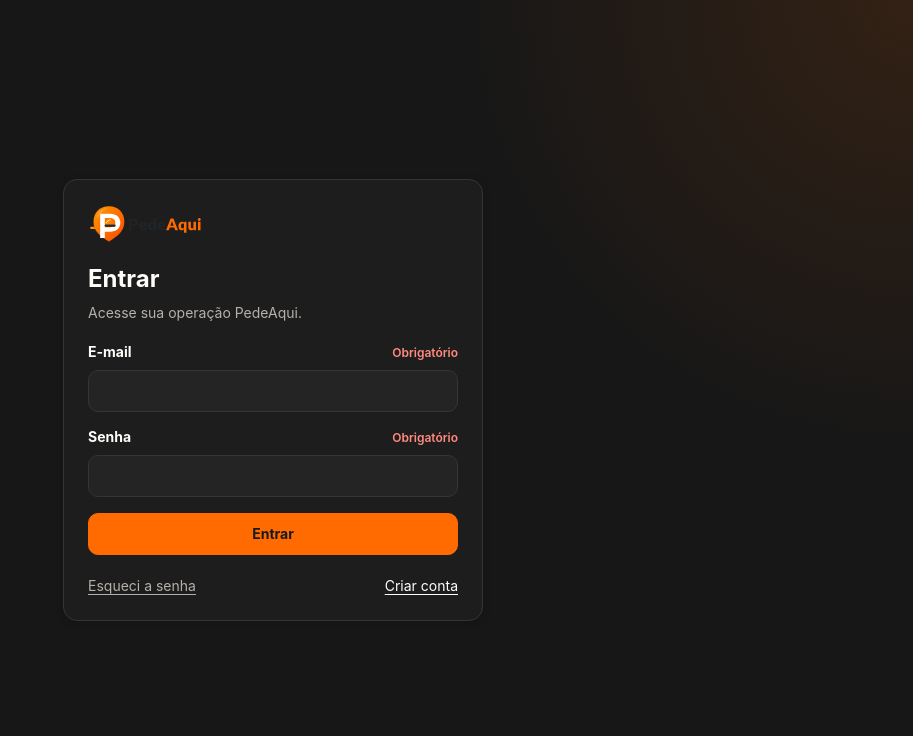
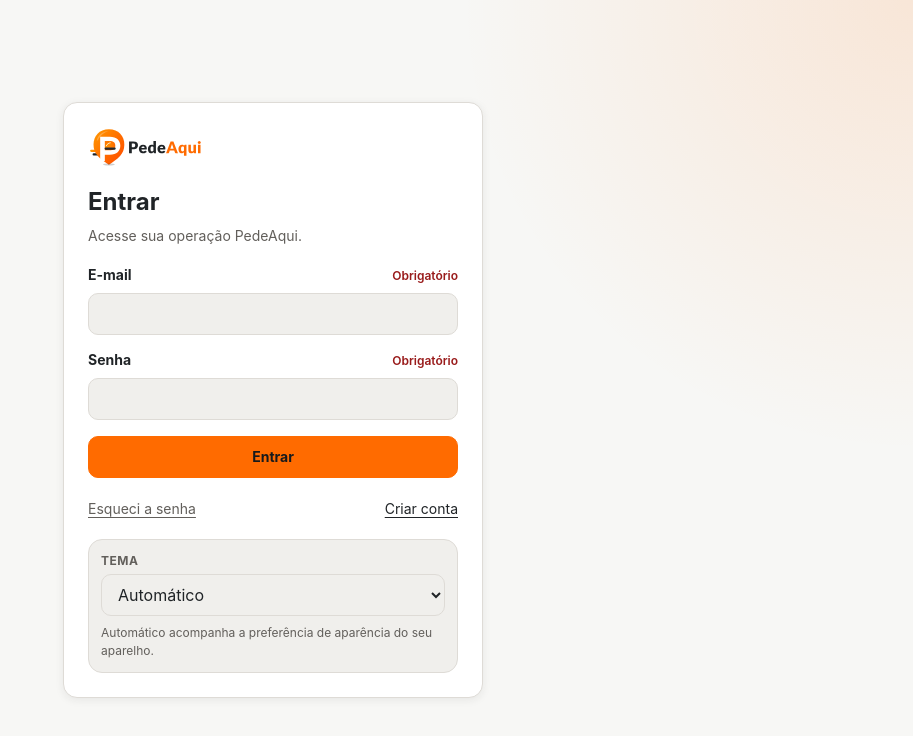
Before and after one commit to wesley956/PedeAqui, a Next.js app: page /login in a window 1280 px wide. Shown: the top 736 px of the page, without its empty margins (367-1280 px from the left). Built offline with nearby package versions, Linux system fonts and the light colour scheme.

Commit message:
Adicionar temas claro, escuro e automático
Disponibiliza os modos claro, escuro e automático no login, no topo do painel e em Configurações, preservando a escolha no dispositivo.

```diff
--- a/src/app/(app)/configuracoes/page.tsx
+++ b/src/app/(app)/configuracoes/page.tsx
@@ -2,6 +2,7 @@ import Link from "next/link";
 import { PERMISSIONS } from "@/server/access/permissions";
 import { NavigationAccessService } from "@/server/access/navigation-access-service";
 import styles from "./settings-hub.module.css";
+import { ThemeSelector } from "@/components/theme/theme-selector";
 
 type SettingsGroup = "Estabelecimento" | "Operação" | "Canais e integrações";
 const storeSettings = [
@@ -26,6 +27,7 @@ export default async function SettingsPage() {
   const groups = (Object.keys(groupDescriptions) as SettingsGroup[]).map((group) => ({ group, items: settings.filter((item) => item.group === group) })).filter(({ items }) => items.length > 0);
   return <section className={styles.root}>
     <header className={styles.header}><h1>Configurações</h1><p className="muted">Um único ponto de entrada para parâmetros da unidade. Cada cartão continua apontando para a rota e a fonte de verdade já existentes.</p></header>
+    <section className={styles.section} aria-labelledby="settings-appearance-title"><div className={styles.sectionHeader}><h2 id="settings-appearance-title">Aparência</h2><p className="muted">Escolha como o PedeAqui aparece neste dispositivo.</p></div><ThemeSelector /></section>
     {groups.map(({ group, items }) => <section key={group} className={styles.section} aria-labelledby={`settings-${group}`}><div className={styles.sectionHeader}><h2 id={`settings-${group}`}>{group}</h2><p className="muted">{groupDescriptions[group]}</p></div><div className={styles.grid}>{items.map((item) => <Link key={item.href} href={item.href} className={styles.linkCard}><strong>{item.title}</strong><span>{item.description}</span><em>Abrir configuração →</em></Link>)}</div></section>)}
     {administration.length > 0 ? <section className={styles.section} aria-labelledby="settings-admin-title"><div className={styles.sectionHeader}><h2 id="settings-admin-title">Equipe, cadastros e estrutura</h2><p className="muted">Módulos administrativos autorizados para sua função; nenhuma rota ou permissão é duplicada pelo hub.</p></div><div className={styles.grid}>{administration.map((item) => <Link key={item.key} href={item.href} className={styles.linkCard}><strong>{item.label}</strong><span>{administrationDescriptions[item.key]}</span><em>Abrir módulo →</em></Link>)}</div></section> : null}
   </section>;
--- a/src/app/globals.css
+++ b/src/app/globals.css
@@ -137,6 +137,34 @@
   --radius: var(--radius-lg);
 }
 
+:root[data-theme="light"] {
+  color-scheme: light;
+
+  --surface-0: #f7f7f5;
+  --surface-1: #ffffff;
+  --surface-2: #f0efec;
+  --surface-3: #e5e3df;
+
+  --text-primary: #202427;
+  --text-secondary: #625f5b;
+  --text-inverse: #fffdf9;
+  --border-default: #dedbd6;
+  --border-strong: #b8b3ac;
+
+  --state-success-text: #166534;
+  --state-success-surface: #dcfce7;
+  --state-warning-text: #854d0e;
+  --state-warning-surface: #fef3c7;
+  --state-danger-text: #991b1b;
+  --state-danger-surface: #fee2e2;
+  --state-info-text: #075985;
+  --state-info-surface: #e0f2fe;
+
+  --shadow-sm: 0 2px 8px rgba(32, 36, 39, 0.08);
+  --shadow-md: 0 10px 28px rgba(32, 36, 39, 0.12);
+  --shadow-lg: 0 18px 48px rgba(32, 36, 39, 0.16);
+}
+
 * { box-sizing: border-box; }
 html { background: var(--surface-0); }
 body {
--- a/src/app/layout.tsx
+++ b/src/app/layout.tsx
@@ -1,4 +1,5 @@
 import type { Metadata } from "next";
+import Script from "next/script";
 import "./globals.css";
 import "./shell.css";
 import "./mobile.css";
@@ -14,8 +15,27 @@ export const metadata: Metadata = {
 
 export default function RootLayout({ children }: Readonly<{ children: React.ReactNode }>) {
   return (
-    <html lang="pt-BR">
+    <html lang="pt-BR" suppressHydrationWarning>
       <body>{children}</body>
+      <Script id="pedeaqui-theme" strategy="beforeInteractive">{`
+        (() => {
+          const key = "pedeaqui-theme";
+          const root = document.documentElement;
+          const systemTheme = () => window.matchMedia("(prefers-color-scheme: dark)").matches ? "dark" : "light";
+          try {
+            const preference = localStorage.getItem(key);
+            const validPreference = preference === "light" || preference === "dark" || preference === "system" ? preference : "system";
+            root.dataset.themePreference = validPreference;
+            root.dataset.theme = validPreference === "system" ? systemTheme() : validPreference;
+          } catch {
+            root.dataset.themePreference = "system";
+            root.dataset.theme = systemTheme();
+          }
+          window.matchMedia("(prefers-color-scheme: dark)").addEventListener("change", () => {
+            if (root.dataset.themePreference === "system") root.dataset.theme = systemTheme();
+          });
+        })();
+      `}</Script>
     </html>
   );
 }
--- a/src/app/login/page.tsx
+++ b/src/app/login/page.tsx
@@ -5,6 +5,7 @@ import { Button } from "@/components/ui/button";
 import { Alert } from "@/components/ui/feedback";
 import { Input } from "@/components/ui/input";
 import { signInAction } from "@/features/auth/actions";
+import { ThemeSelector } from "@/components/theme/theme-selector";
 
 const loginErrors: Record<string, string> = {
   session_expired: "Sua sessão expirou. Entre novamente para continuar.",
@@ -35,6 +36,9 @@ export default async function LoginPage({
         <Link href="/recuperar-senha" className={authStyles.linkMuted}>Esqueci a senha</Link>
         <Link href="/cadastro" className={authStyles.link}>Criar conta</Link>
       </div>
+      <div className={authStyles.appearance}>
+        <ThemeSelector />
+      </div>
     </AuthCard>
   );
 }
--- a/src/app/shell.css
+++ b/src/app/shell.css
@@ -53,6 +53,16 @@
 .app-topbar-signals span { display: inline-flex; align-items: center; min-height: var(--space-6); padding: 0 var(--space-2); border: var(--border-width) solid var(--border-default); border-radius: var(--radius-pill); background: var(--surface-1); }
 .app-topbar-signals [data-state="open"] { color: var(--state-success-text); border-color: var(--state-success); background: var(--state-success-surface); }
 .app-topbar-actions { display: flex; align-items: center; gap: var(--space-3); }
+.theme-selector { display: grid; gap: var(--space-2); }
+.theme-selector-field { display: grid; gap: var(--space-1); }
+.theme-selector-label { color: var(--text-secondary); font-size: var(--font-size-xs); font-weight: var(--font-weight-bold); text-transform: uppercase; letter-spacing: .04em; }
+.theme-selector-select { min-height: var(--control-height-md); border: var(--border-width) solid var(--border-default); border-radius: var(--radius-md); background: var(--surface-2); color: var(--text-primary); padding: var(--space-2) var(--space-8) var(--space-2) var(--space-3); cursor: pointer; }
+.theme-selector-select option { color: var(--text-primary); background: var(--surface-1); }
+.theme-selector-help { margin: 0; color: var(--text-secondary); font-size: var(--font-size-sm); }
+.theme-selector-card { width: min(100%, 520px); padding: var(--space-4); border: var(--border-width) solid var(--border-default); border-radius: var(--radius-lg); background: var(--surface-1); }
+.theme-selector-compact { display: block; }
+.theme-selector-compact .theme-selector-label { position: absolute; width: 1px; height: 1px; padding: 0; margin: -1px; overflow: hidden; clip: rect(0, 0, 0, 0); white-space: nowrap; border: 0; }
+.theme-selector-compact .theme-selector-select { min-height: var(--control-height-sm); max-width: 132px; padding-block: var(--space-1); font-size: var(--font-size-sm); }
 .app-content { padding: var(--space-6); width: min(100%, var(--content-wide)); margin: 0 auto; min-width: 0; }
 .platform-footer { padding: 0 var(--space-6) var(--space-6); color: var(--text-secondary); font-size: var(--font-size-xs); display: flex; align-items: center; gap: var(--space-2); }
 .mobile-nav { display: none; }
@@ -165,4 +175,7 @@
   .app-content { padding: var(--space-3); overflow-x: hidden; }
   .platform-footer { padding: 0 var(--space-3) var(--space-4); }
   .metric-grid { grid-template-columns: 1fr; }
+  .theme-selector-compact .theme-selector-select { width: 44px; max-width: 44px; padding-inline: var(--space-2); color: transparent; }
+  .theme-selector-compact { position: relative; }
+  .theme-selector-compact::after { content: "◐"; pointer-events: none; position: absolute; inset: 0; display: grid; place-items: center; color: var(--text-primary); }
 }
--- a/src/components/auth/auth-flow.module.css
+++ b/src/components/auth/auth-flow.module.css
@@ -31,6 +31,16 @@
   text-underline-offset: 3px;
 }
 
+.appearance :global(.theme-selector-card) {
+  width: 100%;
+  padding: var(--space-3);
+  background: var(--surface-2);
+}
+
+.appearance :global(.theme-selector-help) {
+  font-size: var(--font-size-xs);
+}
+
 @media (max-width: 420px) {
   .links {
     align-items: stretch;
--- a/src/components/layout/operation-topbar.tsx
+++ b/src/components/layout/operation-topbar.tsx
@@ -1,6 +1,7 @@
 import { signOutAction } from "@/features/auth/actions";
 import { Button } from "@/components/ui/button";
 import type { OperationHeaderData } from "@/server/access/operation-header-service";
+import { ThemeSelector } from "@/components/theme/theme-selector";
 
 function storeStatusLabel(status: string | null) {
   if (status === "active") return "Unidade ativa";
@@ -28,6 +29,7 @@ export function OperationTopbar({ email, data }: { email: string | null; data: O
         </div>
       </div>
       <div className="app-topbar-actions">
+        <ThemeSelector compact />
         {email ? <span className="muted app-user-email">{email}</span> : null}
         <form action={signOutAction}><Button tone="secondary" type="submit">Sair</Button></form>
       </div>
--- /dev/null
+++ b/src/components/theme/theme-selector.tsx
@@ -0,0 +1,70 @@
+"use client";
+
+import { useEffect, useId, useRef } from "react";
+
+export type ThemePreference = "light" | "dark" | "system";
+
+const STORAGE_KEY = "pedeaqui-theme";
+const darkModeQuery = "(prefers-color-scheme: dark)";
+
+function isThemePreference(value: string | null): value is ThemePreference {
+  return value === "light" || value === "dark" || value === "system";
+}
+
+function systemTheme(): "light" | "dark" {
+  return window.matchMedia(darkModeQuery).matches ? "dark" : "light";
+}
+
+function applyTheme(preference: ThemePreference) {
+  const resolved = preference === "system" ? systemTheme() : preference;
+  document.documentElement.dataset.themePreference = preference;
+  document.documentElement.dataset.theme = resolved;
+}
+
+export function ThemeSelector({ compact = false }: { compact?: boolean }) {
+  const id = useId();
+  const selectRef = useRef<HTMLSelectElement>(null);
+
+  useEffect(() => {
+    let stored: string | null = null;
+    try {
+      stored = window.localStorage.getItem(STORAGE_KEY);
+    } catch {
+      // Storage can be unavailable in privacy-restricted browsers.
+    }
+    const initial = isThemePreference(stored) ? stored : "system";
+    if (selectRef.current) selectRef.current.value = initial;
+    applyTheme(initial);
+
+  }, []);
+
+  function handleChange(value: ThemePreference) {
+    try {
+      window.localStorage.setItem(STORAGE_KEY, value);
+    } catch {
+      // The choice still applies for the current page when storage is unavailable.
+    }
+    applyTheme(value);
+  }
+
+  return (
+    <div className={`theme-selector ${compact ? "theme-selector-compact" : "theme-selector-card"}`}>
+      <label className="theme-selector-field" htmlFor={id}>
+        <span className="theme-selector-label">Tema</span>
+        <select
+          id={id}
+          ref={selectRef}
+          className="theme-selector-select"
+          defaultValue="system"
+          onChange={(event) => handleChange(event.target.value as ThemePreference)}
+          aria-label={compact ? "Tema da interface" : undefined}
+        >
+          <option value="system">Automático</option>
+          <option value="light">Claro</option>
+          <option value="dark">Escuro</option>
+        </select>
+      </label>
+      {!compact ? <p className="theme-selector-help">Automático acompanha a preferência de aparência do seu aparelho.</p> : null}
+    </div>
+  );
+}
```
